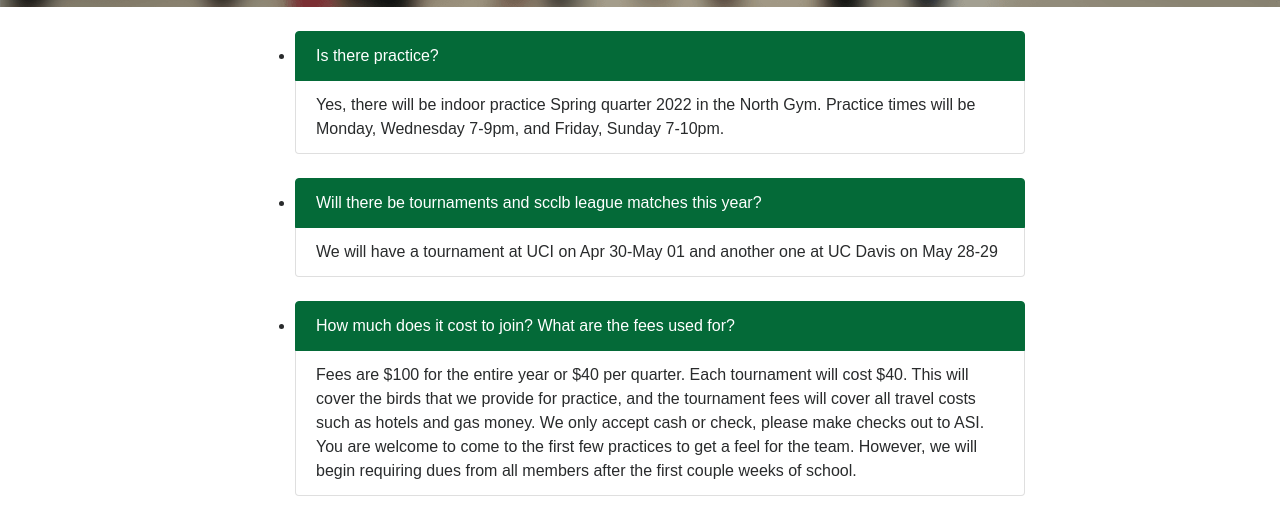
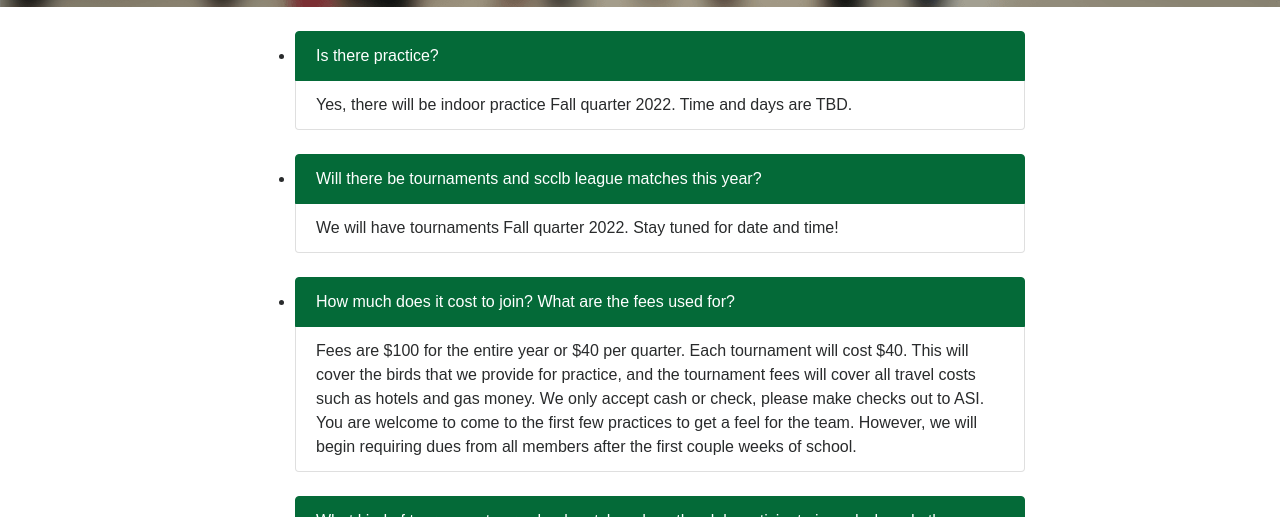
Before and after one commit to calpolybadminton/calpolybadminton.github.io, a plain HTML site: page FAQ.html in a window 1280 px wide. Shown: the part 229-746 px from the top of the page. Drawn offline with nearby package versions, Linux system fonts and the light colour scheme; a script that the page names is missing.

Commit message:
Update FAQ.html
edits

```diff
--- a/FAQ.html
+++ b/FAQ.html
@@ -74,7 +74,7 @@
                 <li class="ordered-faq-list-item">
                   <ul class="list-group">
                     <li class="list-group-item active">Is there practice?</li>
-                    <li class="list-group-item">Yes, there will be indoor practice Spring quarter 2022 in the North Gym. Practice times will be Monday, Wednesday 7-9pm, and Friday, Sunday 7-10pm.</li>
+                    <li class="list-group-item">Yes, there will be indoor practice Fall quarter 2022. Time and days are TBD.</li>
                   </ul>
                 </li>
             </div>
@@ -87,7 +87,7 @@
                 <li class="ordered-faq-list-item">
                   <ul class="list-group">
                     <li class="list-group-item active">Will there be tournaments and scclb league matches this year?</li>
-                    <li class="list-group-item">We will have a tournament at UCI on Apr 30-May 01 and another one at UC Davis on May 28-29</li>
+                    <li class="list-group-item">We will have tournaments Fall quarter 2022. Stay tuned for date and time!</li>
                   </ul>
                 </li>
             </div>
```
